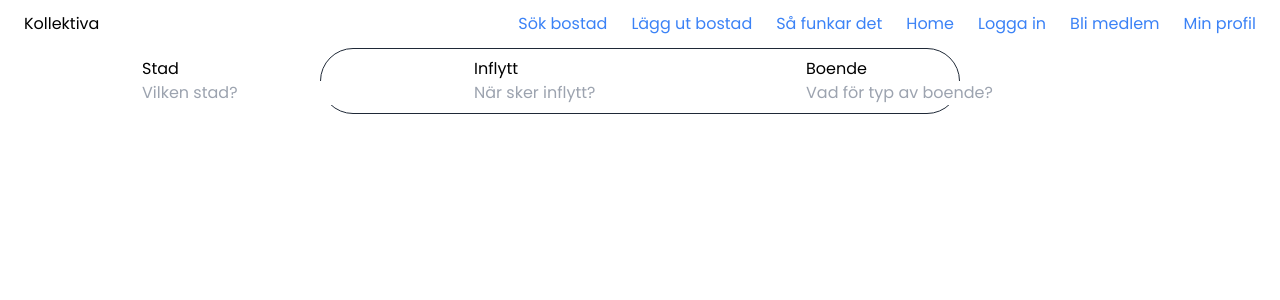
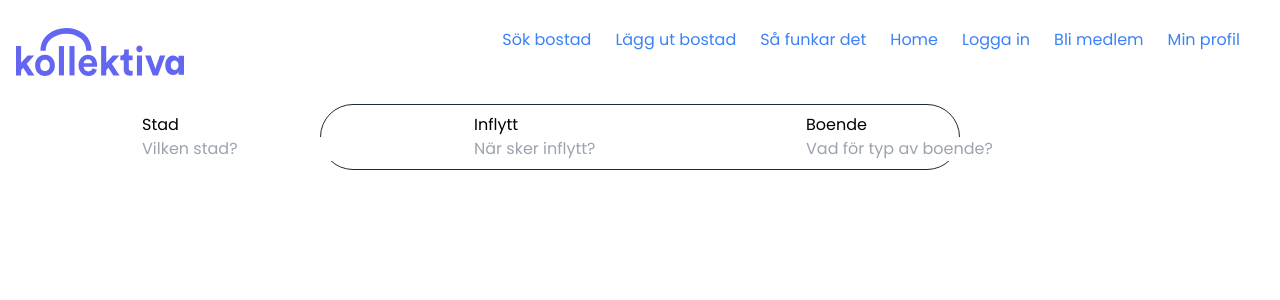
Before and after one commit to sofiaronnkvist/Kollektiva, a Next.js app: page / in a window 1280 px wide. Shown: the top 300 px of the page. Built offline with nearby package versions, Linux system fonts and the light colour scheme.

Commit message:
Logo added.

```diff
--- a/components/Logo.tsx
+++ b/components/Logo.tsx
@@ -1,5 +1,10 @@
+import Image from 'next/image'
+
+
 function Logo() {
-  return <div className="ml-6">Kollektiva</div>
+  return <>
+    <Image src="/Logo-kollektiva.svg" alt='Logo kollektiva' width="168" height="48"/>
+    </>;
 }
 
 export default Logo
--- a/pages/index.tsx
+++ b/pages/index.tsx
@@ -11,7 +11,7 @@ const Home: NextPage = () => {
         <title>Create Next App</title>
         <link rel="icon" href="/favicon.ico" />
       </Head>
-      <nav className="mt-3 flex w-screen justify-between">
+      <nav className="mt-3 flex w-screen justify-between p-4">
         <Logo></Logo>
         <Navigation></Navigation>
       </nav>
```
Also changed, not shown: public/Logo-kollektiva.svg (added).
